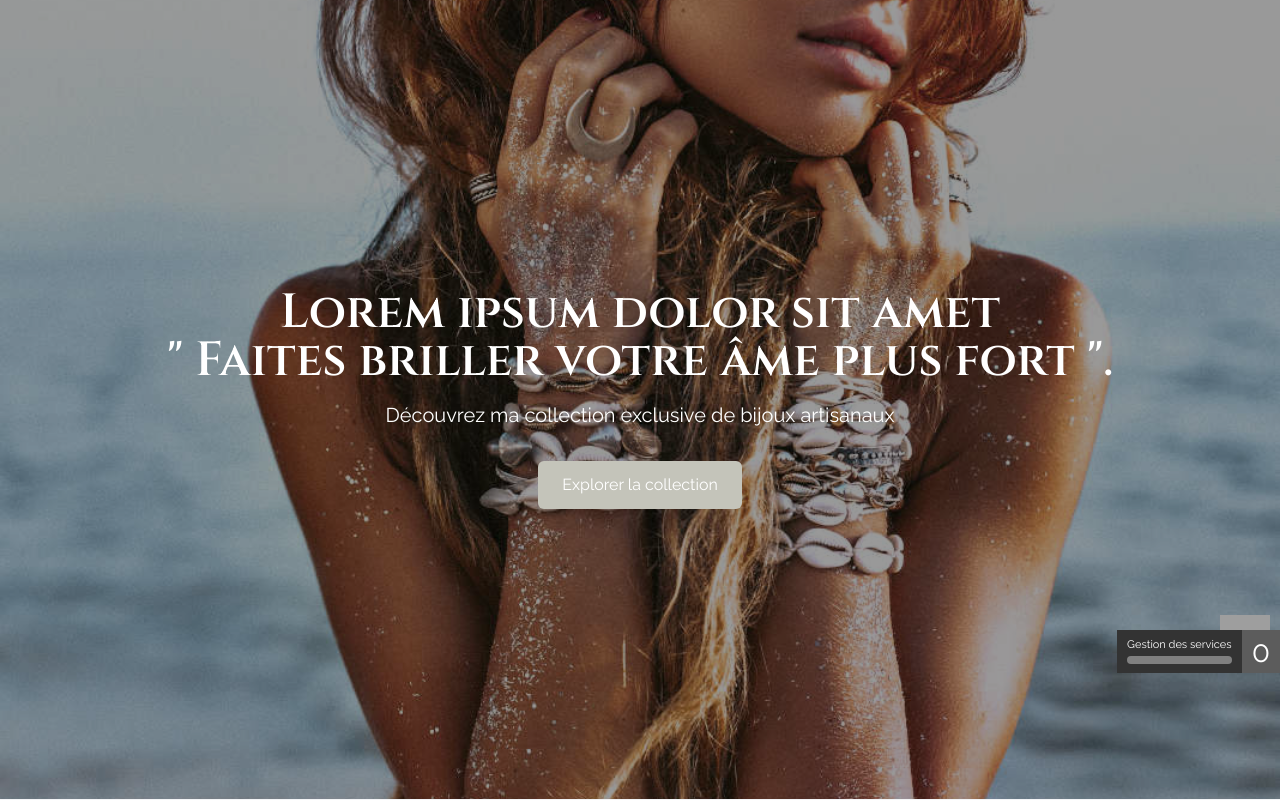
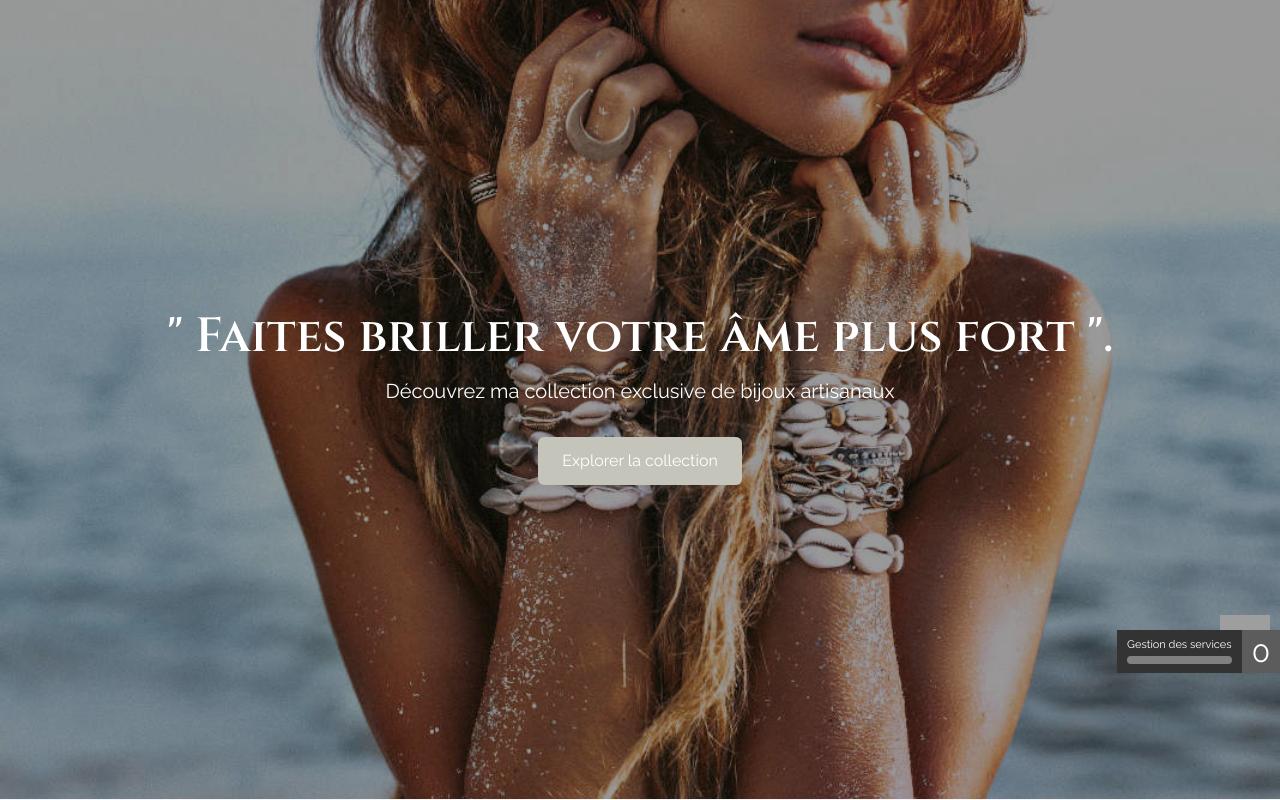
Before and after one commit to stephen-ins/Project-Noor-Design, a Symfony app: template templates/app/index.html.twig in a window 1280 px wide. Shown: the part 127-927 px from the top of the page. Run offline with Twig, Linux system fonts and the light colour scheme; the template is opened without the code that fills it, so the values that code supplies are empty; some libraries are stand-ins or nearby versions; grey boxes are pictures that could not be loaded.

Commit message:
update slogan v2

```diff
--- a/templates/app/index.html.twig
+++ b/templates/app/index.html.twig
@@ -15,8 +15,7 @@
 		<div class="container mx-auto px-6 relative z-10 flex items-center h-full">
 			<div class="text-center mx-auto">
 				<h1 class="text-4xl sm:text-5xl text-white font-semibold leading-tight">
-					Lorem ipsum dolor sit amet
-					<br/>" Faites briller votre âme plus fort ".
+					" Faites briller votre âme plus fort ".
 				</h1>
 				<p class="text-xl text-white mt-4">
 					Découvrez ma collection exclusive de bijoux artisanaux
```
Lines whose indentation alone changed are shown as unchanged.
